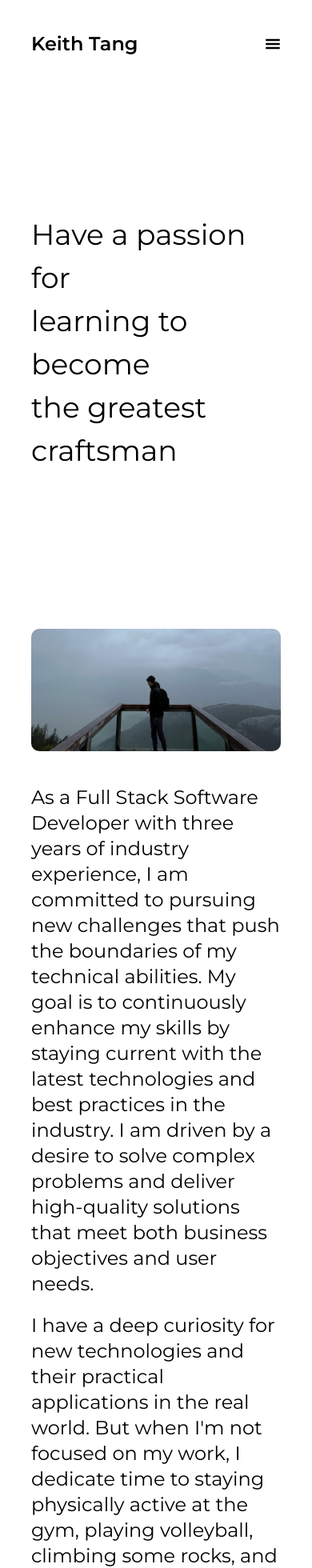
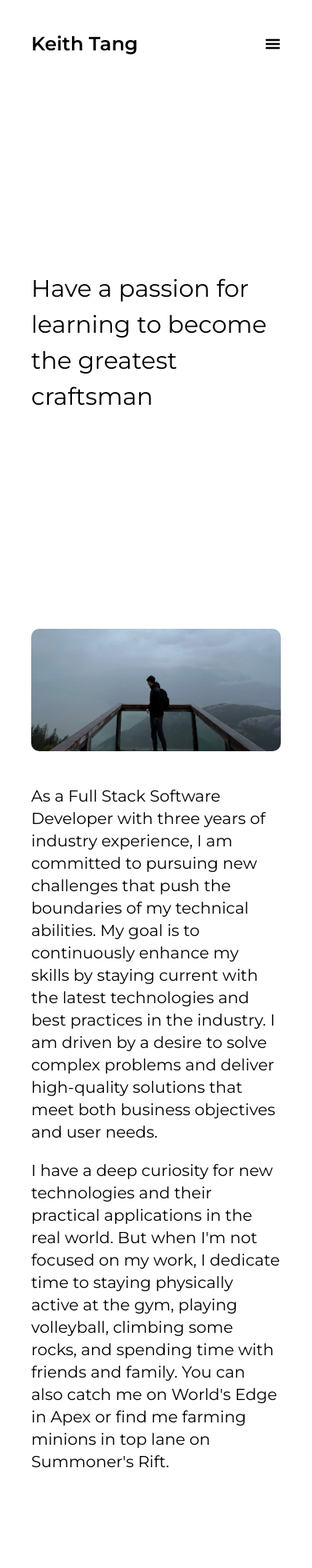
Before and after one commit to Keitech/the-process, a React (Create React App) app: page /about in a window 390 px wide. Shown: the top 1960 px of the page at 80% size. Built offline with nearby package versions, Linux system fonts and the light colour scheme.

Commit message:
resizing

```diff
--- a/src/components/HeroText.tsx
+++ b/src/components/HeroText.tsx
@@ -45,7 +45,7 @@ const HeroText = ({ row1, isFirstMount }: HeroTextProps) => {
       variants={content(isFirstMount)}
       className='w-full h-4/5'
     >
-      <motion.div className='flex flex-row mt-32 items-center justify-center min-h-[45vh] text-4xl sm:text-5xl'>
+      <motion.div className='flex flex-row mt-32 items-center justify-center min-h-[45vh] text-3xl md:text-5xl'>
         <CenterText>
           <motion.div
             variants={text}
--- a/src/pages/About/AboutPage.tsx
+++ b/src/pages/About/AboutPage.tsx
@@ -75,7 +75,7 @@ const AboutPage = () => {
           <Reveal>
             <img src={aboutImage} alt='pic of me' className=' rounded-[10px]' />
           </Reveal>
-          <div className='flex flex-col gap-5 mt-[5vh] text-2xl'>
+          <div className='flex flex-col gap-5 mt-[5vh]  text-xl md:text-2xl'>
             <Reveal>
               <div className='flex'>
                 <div style={{ minWidth: `${offsetLeft}px` }} />
@@ -121,7 +121,7 @@ const AboutPage = () => {
                 <div className='flex flex-col lg:flex-row text-xl xl:text-2xl justify-between'>
                   <div style={{ minWidth: `${offsetLeft}px` }}>{item.date}</div>
                   <div
-                    className={`flex row lg:justify-between font-medium w-[90vw]`}
+                    className={`flex flex-wrap lg:justify-between font-medium w-full`}
                   >
                     <div>{item.name}</div>
                     <div className='visible lg:invisible self-center'>
```
